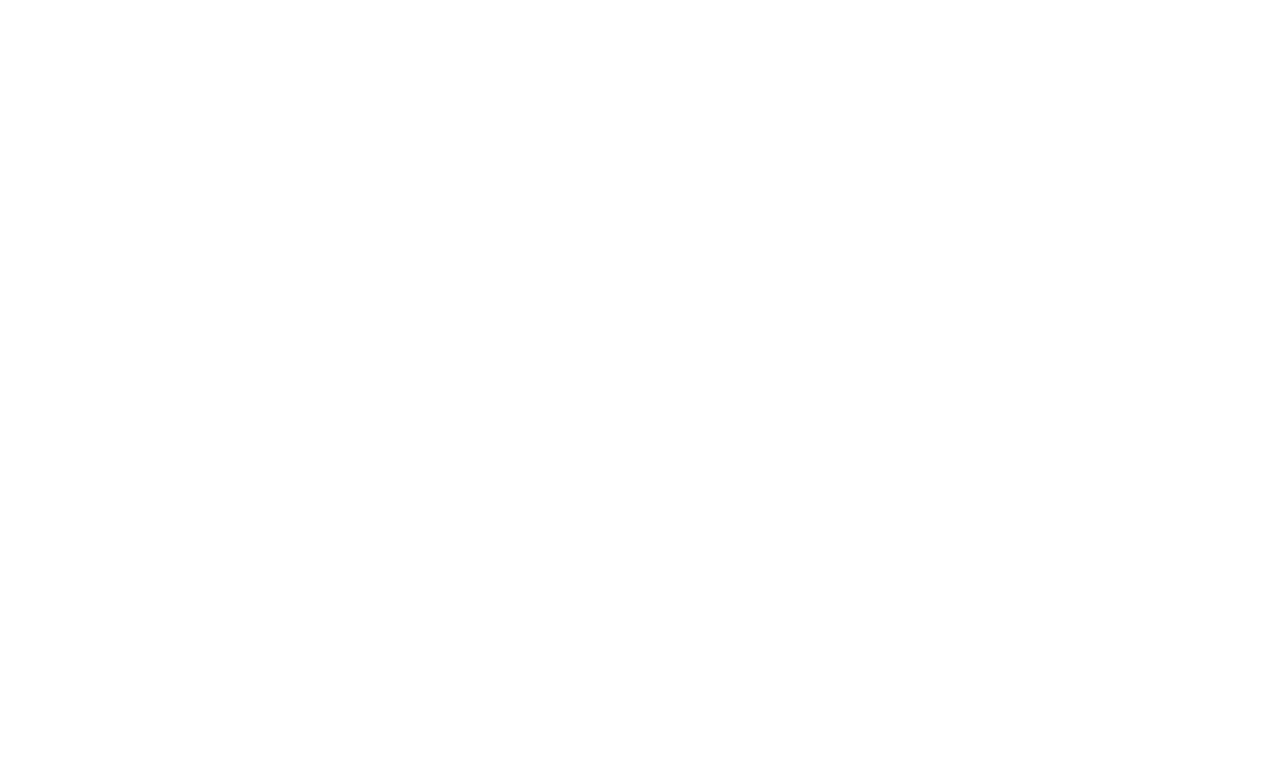
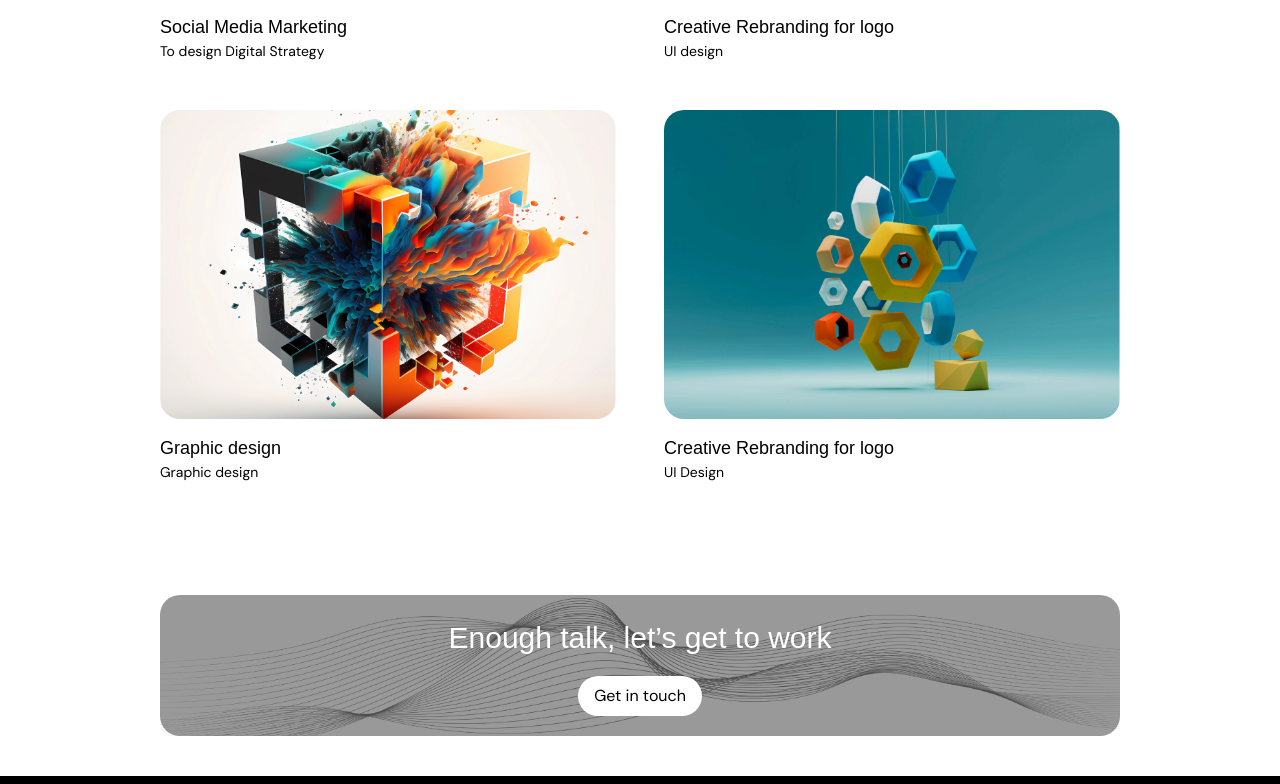
Before and after one commit to Ilham-r/canvix, a Next.js app: page /Portfolio in a window 1280 px wide. Shown: the part 1096-1880 px from the top of the page. Before the commit the page ends 800 px from the top, so only its background shows below. Built offline with nearby package versions, Linux system fonts and the light colour scheme; a web font is replaced by a local one.

Commit message:
potfolio page

```diff
--- a/app/Portfolio/page.jsx
+++ b/app/Portfolio/page.jsx
@@ -1,7 +1,47 @@
+import ProjectCard from "@/components/ProjectCard";
+import Button from "@/components/Button";
+const Projects = [
+  ["./images/project1.png", "Web UI design", "Creative  UI design"],
+  ["./images/project2.png", "UI Design", "Creative Rebranding for logo"],
+  [
+    "./images/project3.png",
+    "To design Digital Strategy",
+    "Social Media Marketing",
+  ],
+  ["./images/project4.png", "UI design", "Creative Rebranding for logo"],
+  ["./images/project5.png", "Graphic design ", "Graphic design "],
+  ["./images/project6.png", "UI Design", "Creative Rebranding for logo"],
+];
 const Portfolio = () => {
   return (
-    <div>
-      Portfolio <div></div>
+    <div className=" flex w-full px-10 pt-28 gap-28 min-h-screen items-center justify-center flex-col ">
+      <div className="flex w-[80%] justify-center items-center gap-14 max-lg:w-full flex-col ">
+        <div className="flex w-full  justify-center items-center rounded-[20px] bg-LightBlack text-white  p-16">
+          <p className="text-h4 font-roboto">Portfolio</p>
+        </div>
+        <div className="grid grid-cols-2 gap-12 max-md:grid-cols-1">
+          {Projects?.map((project) => (
+            <ProjectCard
+              image={project[0]}
+              text={project[1]}
+              title={project[2]}
+              project={true}
+            />
+          ))}
+        </div>
+      </div>
+      <div className=" flex w-full   justify-center items-center pb-10 ">
+        <div
+          className="flex w-[80%] relative bg-cover bg-center justify-center p-5 items-center gap-4  flex-col max-lg:w-full "
+          style={{ backgroundImage: "url('./images/wavy.png')" }}
+        >
+          <div className="absolute inset-0  flex bg-black opacity-40 pointer-events-none rounded-[20px]"></div>
+          <p className="font-roboto text-h5 z-10 text-white">
+            Enough talk, let’s get to work
+          </p>
+          <Button text="Get in touch " color={true} />
+        </div>
+      </div>
     </div>
   );
 };
```
Also changed, not shown: public/images/project5.png (renamed from public/images/Rectangle 23 (1).png), public/images/project6.png (renamed from public/images/Rectangle 22 (1).png).
